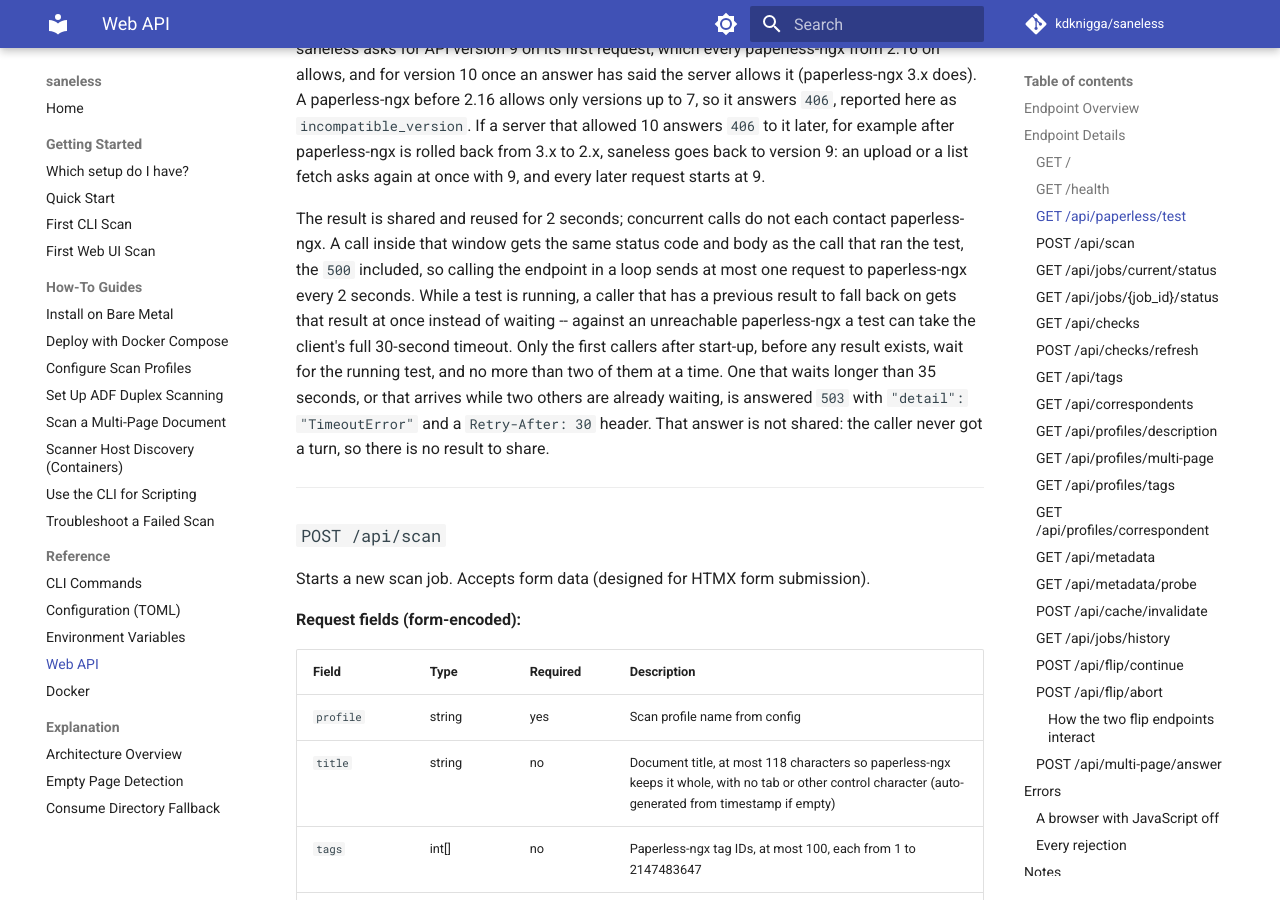
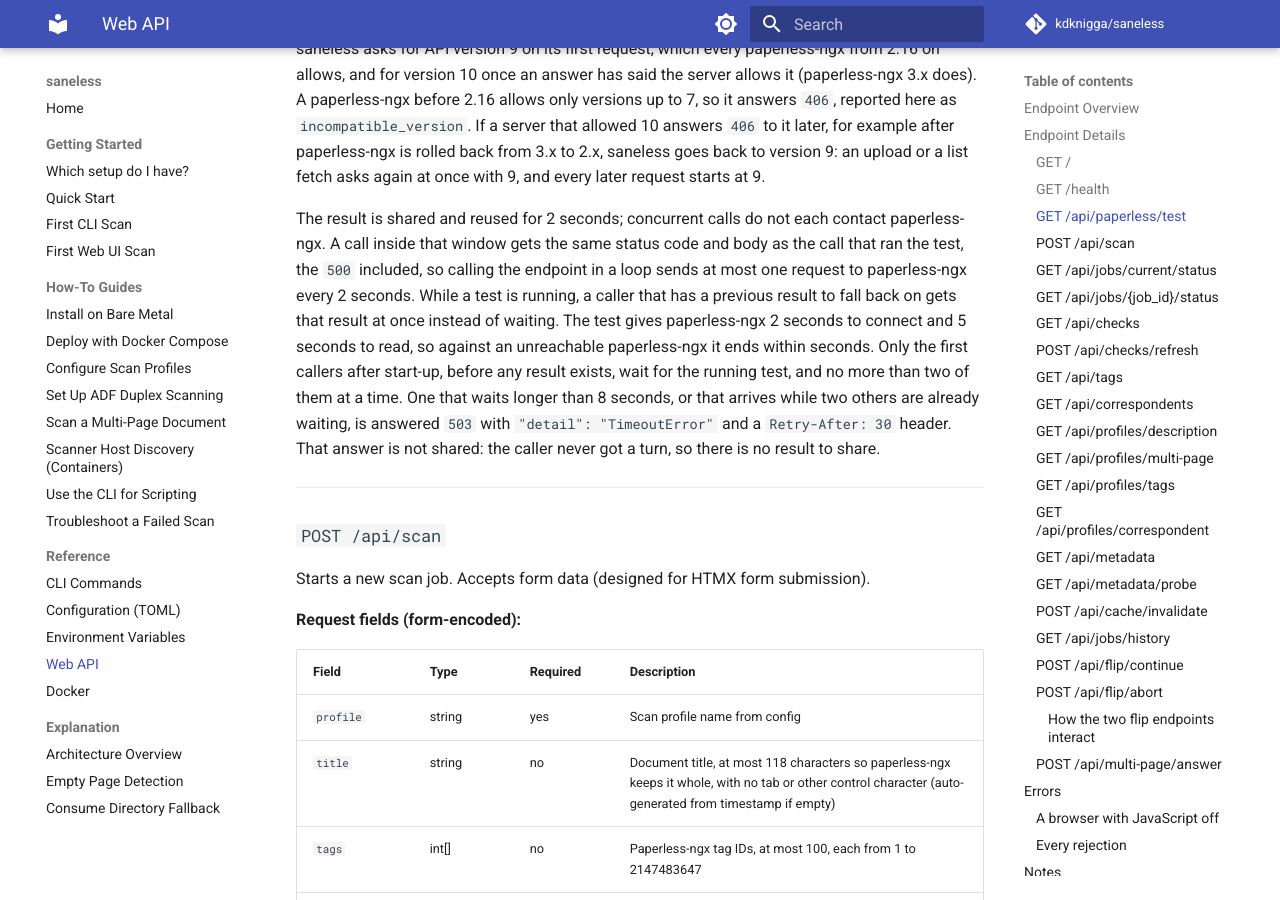
Before and after one commit to kdknigga/saneless, an MkDocs documentation site: the page built from docs/reference/web-api.md, in a window 1280 px wide and 900 px high, scrolled down 3809 px. Built offline with MkDocs 1.6.1 and Material for MkDocs 9.7.7, drawn with Linux system fonts in a browser that asks for light colours; comment, search, counter and statistics services are not loaded; some of the changed text lies outside the part shown.

Commit message:
fix(48-07): bound the connection test by the probe budget
- paperless_test's probe calls test_connection(timeout=_REQUEST_FETCH_TIMEOUT)
  (2 s connect, 5 s read) instead of the client's 30 s default
- PAPERLESS_TEST_WAIT_SECONDS = 8.0: outlasts the probe budget and stays
  under the 10 s idle stop budget
- web-api.md states the new bounds, and that Check again waits at most
  2.5 s for a probe on the background thread

Co-Authored-By: Claude Opus 5.5 (1M context) <noreply@anthropic.com>
Claude-Session: https://claude.ai/code/session_013CxQxLcnRUSK9XY3SKundu

```diff
--- a/docs/reference/web-api.md
+++ b/docs/reference/web-api.md
@@ -110,12 +110,12 @@ The result is shared and reused for 2 seconds; concurrent calls do not each cont
 paperless-ngx. A call inside that window gets the same status code and body as the call
 that ran the test, the `500` included, so calling the endpoint in a loop sends at most one
 request to paperless-ngx every 2 seconds. While a test is running, a caller that has a
-previous result to fall back on gets that result at once instead of waiting -- against an
-unreachable paperless-ngx a test can take the client's full 30-second timeout. Only the
-first callers after start-up, before any result exists, wait for the running test, and
-no more than two of them at a time. One that waits longer than 35 seconds, or that arrives
-while two others are already waiting, is answered `503` with `"detail": "TimeoutError"`
-and a `Retry-After: 30` header. That answer is not shared: the caller never got a turn,
+previous result to fall back on gets that result at once instead of waiting. The test
+gives paperless-ngx 2 seconds to connect and 5 seconds to read, so against an unreachable
+paperless-ngx it ends within seconds. Only the first callers after start-up, before any
+result exists, wait for the running test, and no more than two of them at a time. One that
+waits longer than 8 seconds, or that arrives while two others are already waiting, is
+answered `503` with `"detail": "TimeoutError"` and a `Retry-After: 30` header. That answer is not shared: the caller never got a turn,
 so there is no result to share.
 
 ---
@@ -236,6 +236,8 @@ The longer window is still a window. After about three minutes the strip stops a
 Re-runs every check immediately, ignoring the cache, and returns the refreshed strip. This is the `Check again` button: an operator who has just plugged the scanner back in should not have to wait out a TTL.
 
 **Response:** HTML partial (the strip body, for `outerHTML` swap).
+
+The checks run on the server's background check thread, never on the request itself, and the request waits at most 2.5 seconds for them. Checks that finish inside that time come back in this response. Slower ones come back as the strip as it stands, which asks for itself again every 2 seconds until the results land, within the same bounds as the collapsed refresh described below. So the request answers within a few seconds whatever the scanner or paperless-ngx is doing.
 
 A failure inside the strip's own rendering comes back the way it does from [`GET /api/checks`](#get-apichecks): as the cold-start body at `200`, five named rows and the `Check again` button, with no poll attached. A failure in the re-run itself is an ordinary error response, shown in the status area, and the strip is left as it was.
 
```
Also changed, not shown: 2 other files.
